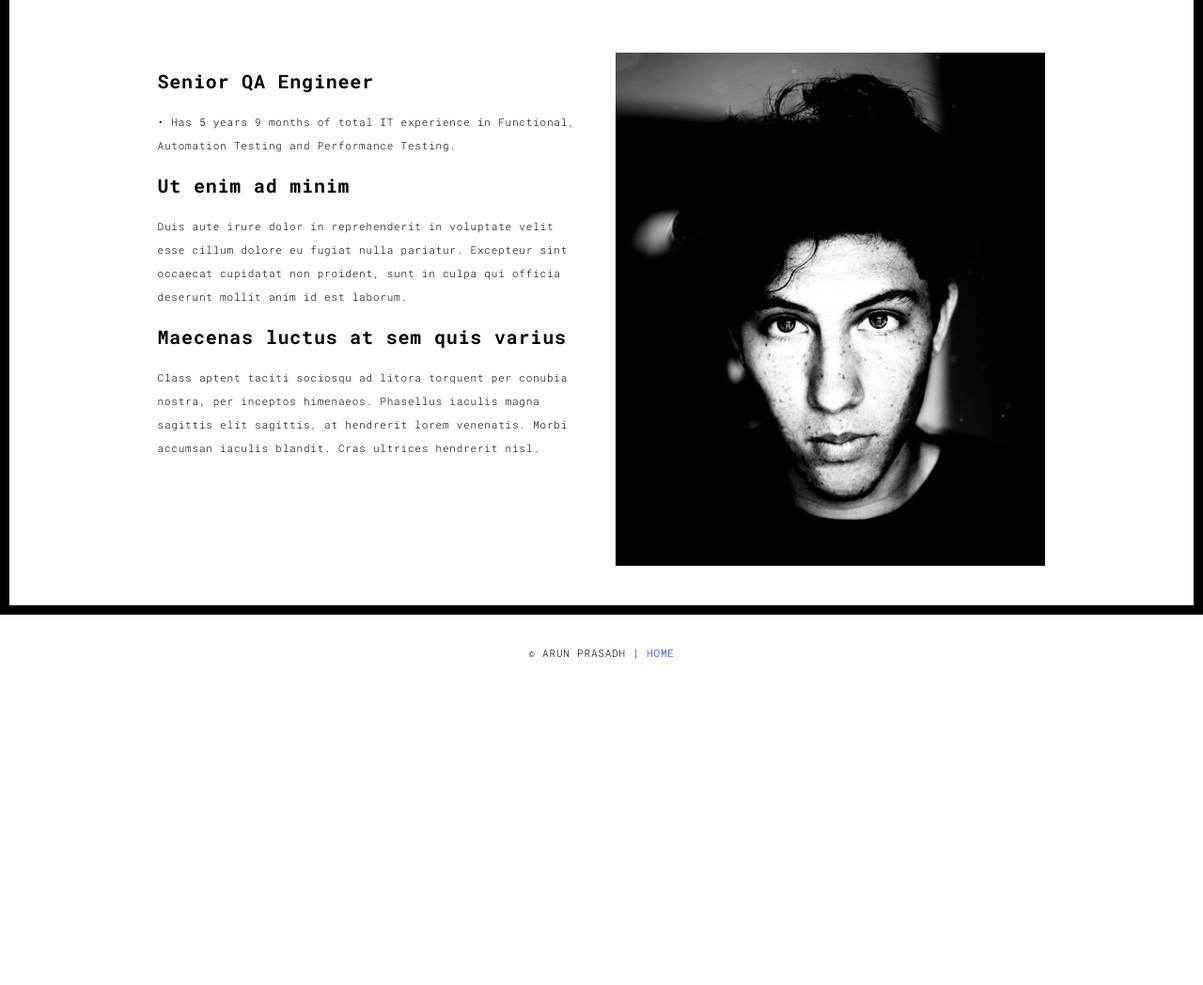
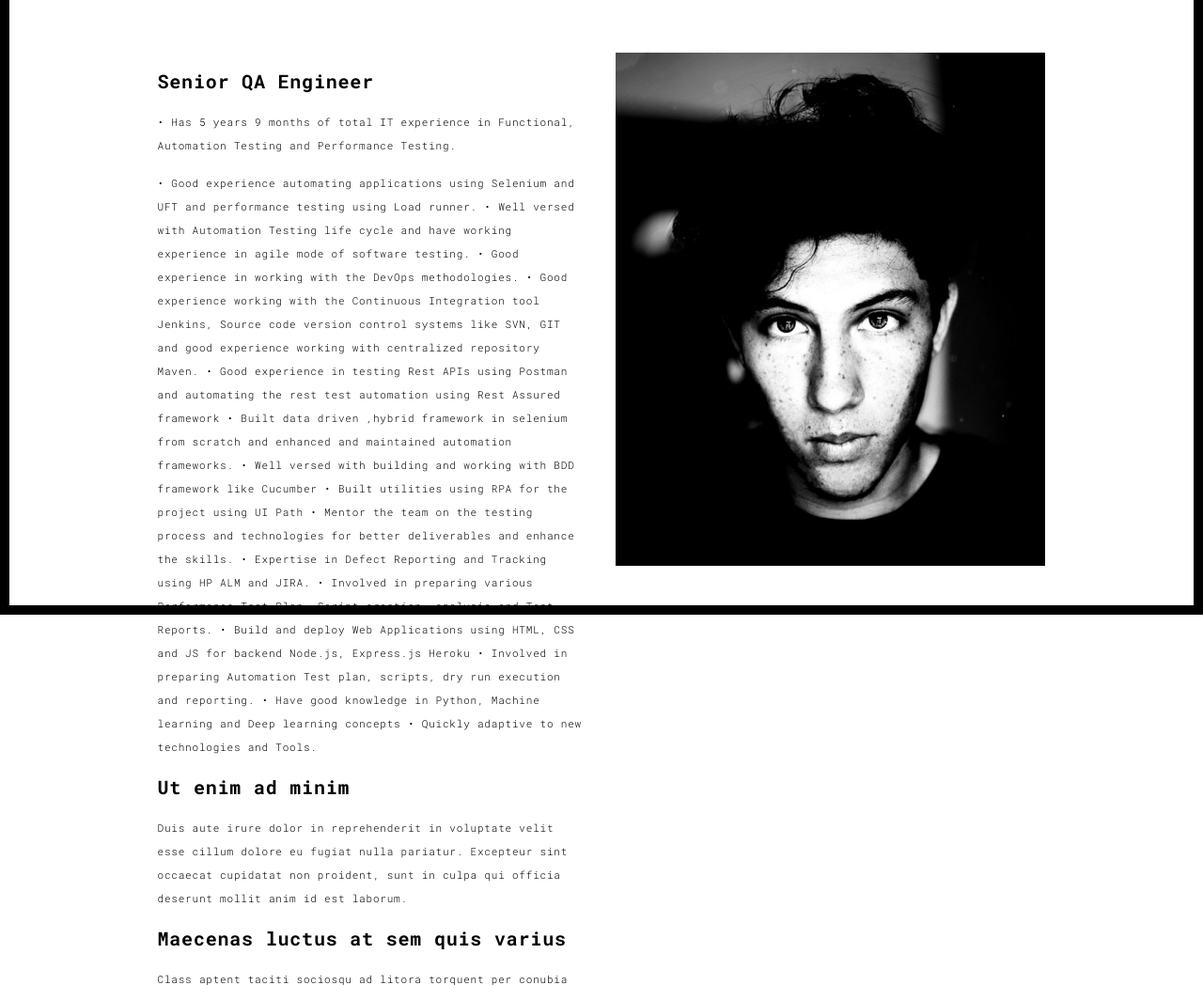
Before and after one commit to Arunprasadh93/portfo, a Flask app: page /about.html in a window 1280 px wide. Shown: the part 146-1194 px from the top of the page at 94% size. Before the commit the page ends 847 px from the top, so only its background shows below. Run offline with Flask 2, Linux system fonts and the light colour scheme; some libraries are stand-ins or nearby versions.

Commit message:
updated about me

```diff
--- a/templates/about.html
+++ b/templates/about.html
@@ -64,6 +64,22 @@
                 <div class="col-xs-12 col-md-6">
                   <h3>Senior QA Engineer</h3>
                   <p>•	Has  5 years 9 months of total IT experience in Functional, Automation Testing and Performance Testing.</p>
+                  <p>•	Good experience automating applications using Selenium and UFT and performance testing using Load runner.
+•	Well versed with Automation Testing life cycle and have working experience in agile mode of software testing.
+•	Good experience in working with the DevOps methodologies.
+•	Good experience working with the Continuous Integration tool Jenkins, Source code version control systems like SVN, GIT and good experience working with centralized repository Maven.
+•	Good experience in testing Rest APIs using Postman and automating the rest test automation using Rest Assured framework
+•	Built data driven ,hybrid framework in selenium from scratch and enhanced and maintained automation frameworks.
+•	Well versed with building and working with BDD framework like Cucumber
+•	Built utilities using RPA for the project using UI Path
+•	Mentor the team on the testing process and technologies for better deliverables and enhance the skills.
+•	Expertise in Defect Reporting and Tracking using HP ALM and JIRA.
+•	Involved in preparing various Performance Test Plan, Script creation, analysis and Test Reports.
+•	Build and deploy Web Applications using HTML, CSS and JS for backend Node.js, Express.js Heroku
+•	Involved in preparing Automation Test plan, scripts, dry run execution and reporting.
+•	Have good knowledge in Python, Machine learning and Deep learning concepts
+•	Quickly adaptive to new technologies and Tools.
+</p>
                   <h3>Ut enim ad minim </h3>
                   <p>Duis aute irure dolor in reprehenderit in voluptate velit esse
                   cillum dolore eu fugiat nulla pariatur. Excepteur sint occaecat cupidatat non
```
